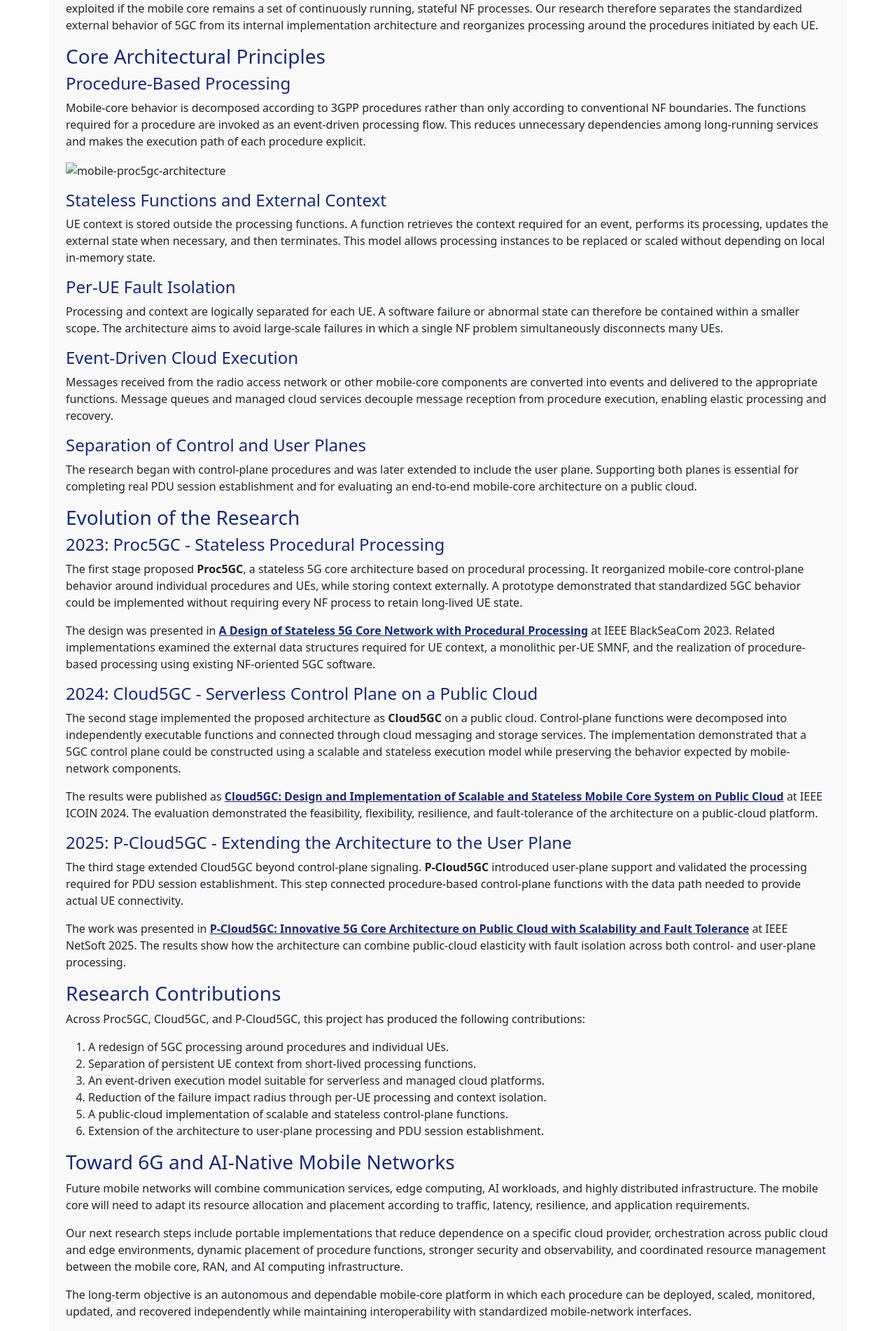
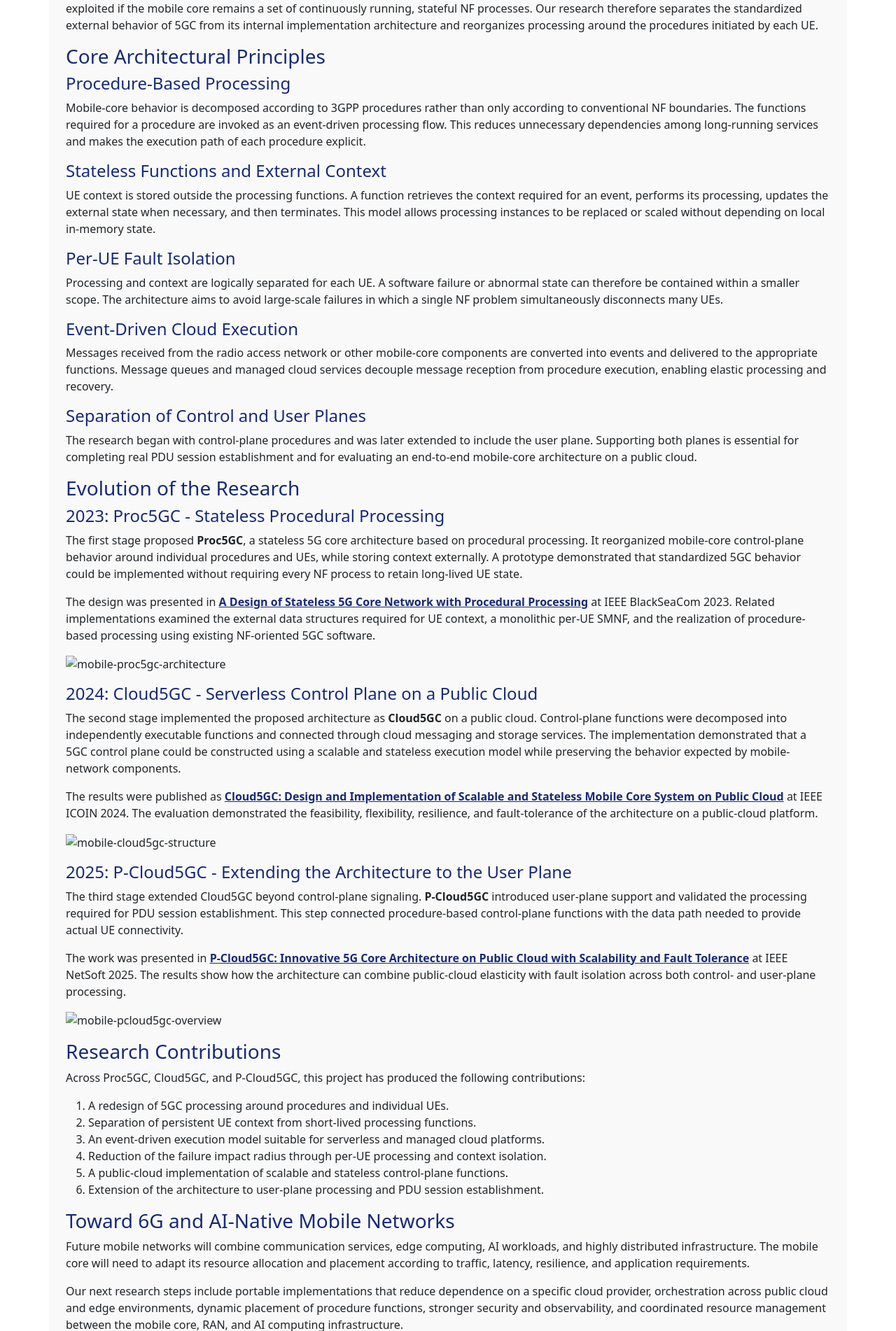
Before and after one commit to sekiya-lab/sekiya-lab.github.io, a Jekyll site: the page built from researches/mobile.md, in a window 1280 px wide. Shown: the part 983-2885 px from the top of the page at 70% size. Built offline with Jekyll 4.4.1, drawn with Linux system fonts in a browser that asks for light colours.

Commit message:
Figures.

```diff
--- a/researches/mobile.md
+++ b/researches/mobile.md
@@ -37,7 +37,6 @@ Cloud platforms offer rapid scaling, serverless execution, distributed storage,
 
 Mobile-core behavior is decomposed according to 3GPP procedures rather than only according to conventional NF boundaries. The functions required for a procedure are invoked as an event-driven processing flow. This reduces unnecessary dependencies among long-running services and makes the execution path of each procedure explicit.
 
-![mobile-proc5gc-architecture]({{ "/researches/mobile/mobile-proc5gc-architecture.png" | relative_url }})
 
 #### Stateless Functions and External Context
 
@@ -64,11 +63,15 @@ The first stage proposed **Proc5GC**, a stateless 5G core architecture based on
 
 The design was presented in **[A Design of Stateless 5G Core Network with Procedural Processing](https://doi.org/10.1109/BlackSeaCom58138.2023.10299772){: target="_blank" }** at IEEE BlackSeaCom 2023. Related implementations examined the external data structures required for UE context, a monolithic per-UE SMNF, and the realization of procedure-based processing using existing NF-oriented 5GC software.
 
+![mobile-proc5gc-architecture]({{ "/researches/mobile/mobile-proc5gc-architecture.png" | relative_url }})
+
 #### 2024: Cloud5GC - Serverless Control Plane on a Public Cloud
 
 The second stage implemented the proposed architecture as **Cloud5GC** on a public cloud. Control-plane functions were decomposed into independently executable functions and connected through cloud messaging and storage services. The implementation demonstrated that a 5GC control plane could be constructed using a scalable and stateless execution model while preserving the behavior expected by mobile-network components.
 
 The results were published as **[Cloud5GC: Design and Implementation of Scalable and Stateless Mobile Core System on Public Cloud](https://doi.org/10.1109/ICOIN59985.2024.10572149){: target="_blank" }** at IEEE ICOIN 2024. The evaluation demonstrated the feasibility, flexibility, resilience, and fault-tolerance of the architecture on a public-cloud platform.
+
+![mobile-cloud5gc-structure]({{ "/researches/mobile/mobile-cloud5gc-structure.png" | relative_url }})
 
 #### 2025: P-Cloud5GC - Extending the Architecture to the User Plane
 
@@ -76,6 +79,7 @@ The third stage extended Cloud5GC beyond control-plane signaling. **P-Cloud5GC**
 
 The work was presented in **[P-Cloud5GC: Innovative 5G Core Architecture on Public Cloud with Scalability and Fault Tolerance](https://doi.org/10.1109/NetSoft64993.2025.11080619){: target="_blank" }** at IEEE NetSoft 2025. The results show how the architecture can combine public-cloud elasticity with fault isolation across both control- and user-plane processing.
 
+![mobile-pcloud5gc-overview]({{ "/researches/mobile/mobile-pcloud5gc-overview.png" | relative_url }})
 
 ### Research Contributions
 
```
